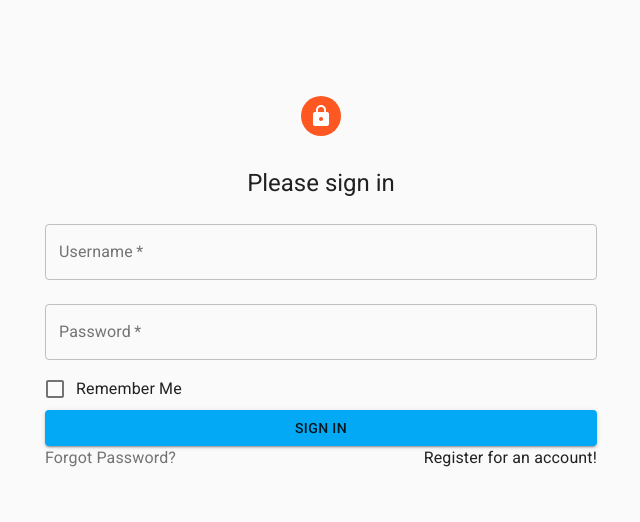
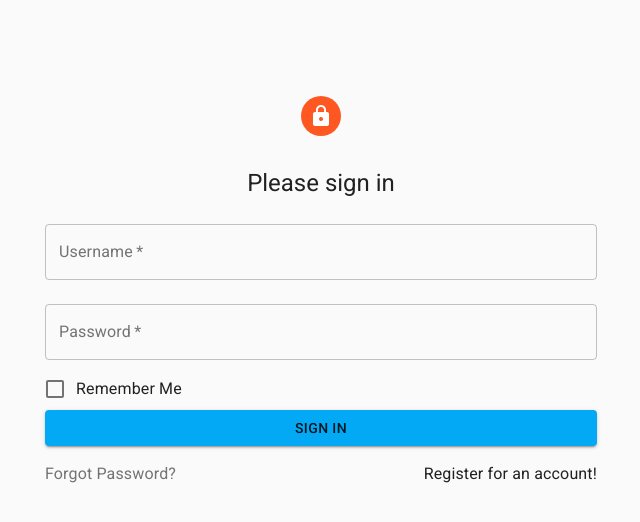
Before and after one commit to gluo7777/LoginUI, a React (Create React App) app in the folder login-materialui/: page / in a window 1280 px wide. Shown: the top 522 px of the page, without its empty margins (319-959 px from the left). Built offline with nearby package versions, Linux system fonts and the light colour scheme.

Commit message:
completed sign in

```diff
--- a/login-materialui/src/App.js
+++ b/login-materialui/src/App.js
@@ -44,7 +44,8 @@ const loginStyles = makeStyles(theme => ({
     backgroundColor: deepOrange[500]
   },
   gridContainer: {
-    justifyContent: "space-between"
+    justifyContent: "space-between",
+    marginTop: theme.spacing(2)
   }
 }));
 
@@ -65,14 +66,14 @@ const Login = () => {
           <Grid container className={classes.gridContainer}>
             <Grid item >
               <Typography>
-                <Link href="http://localhost:3000" color="textSecondary" underline="none" variant="body1">
+                <Link href="http://localhost:3000" color="textSecondary" variant="body1">
                   Forgot Password?
               </Link>
               </Typography>
             </Grid>
             <Grid item >
               <Typography>
-                <Link href="http://localhost:3000" color="textPrimary" underline="none" variant="body1">
+                <Link href="http://localhost:3000" color="textPrimary" variant="body1">
                   Register for an account!
               </Link>
               </Typography>
```
